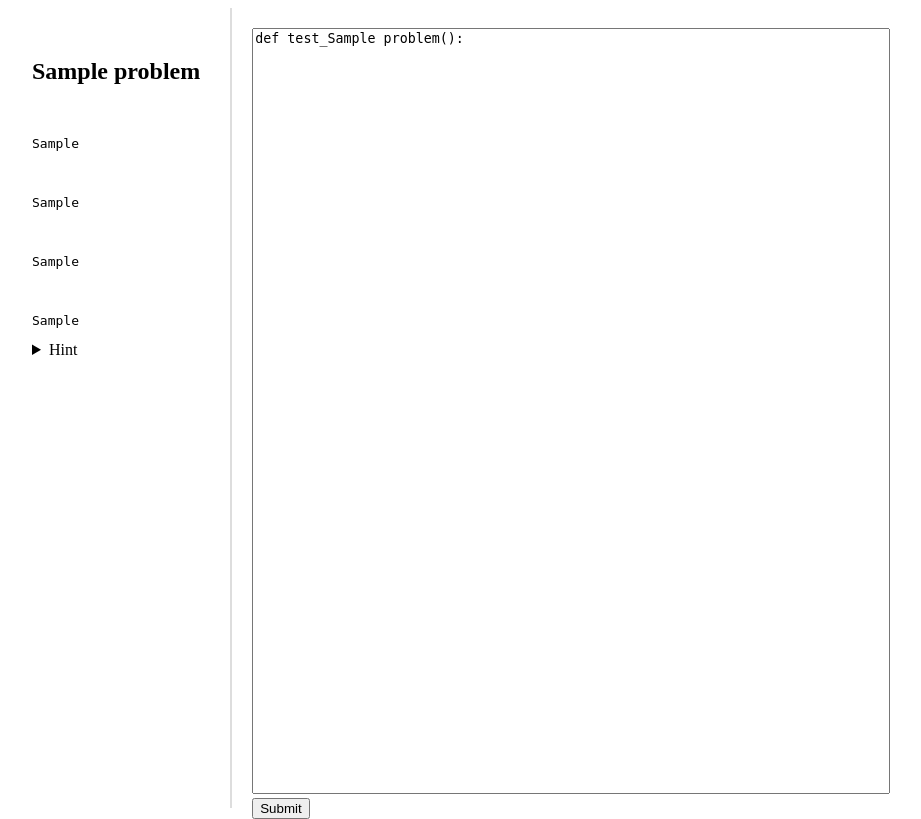
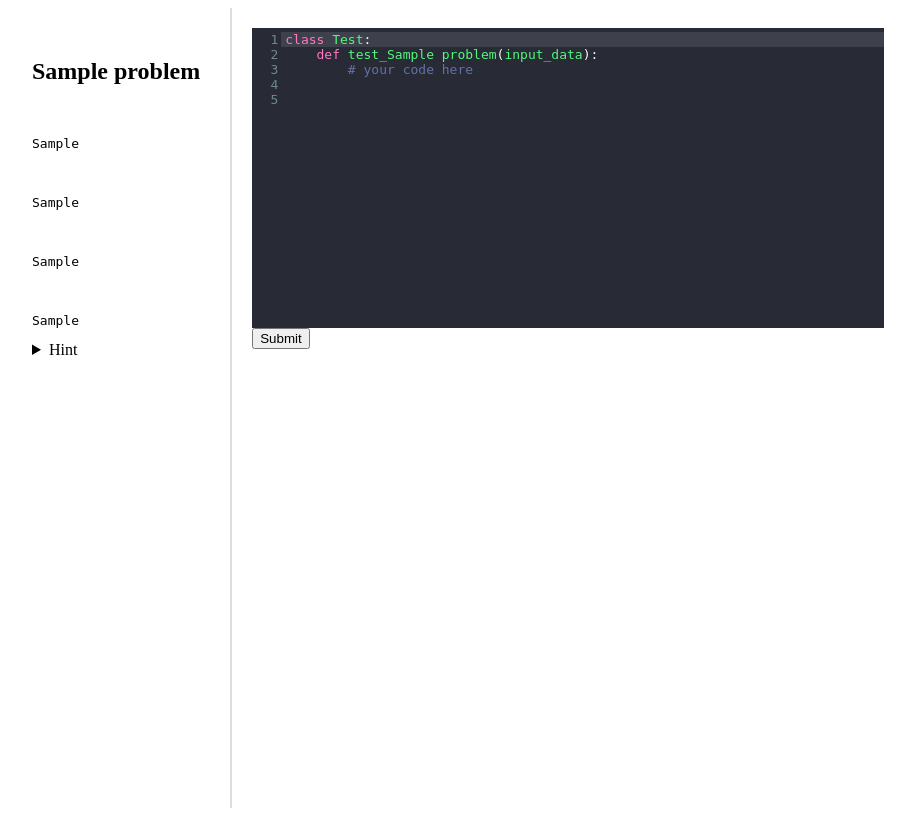
Before and after one commit to Azure2009/Code-Load-, a Flask app: page /case_problems/solving-page/1 in a window 1280 px wide. Shown: the whole page, without its empty margins (6-927 px from the left). Run offline with Flask 3, Linux system fonts and the light colour scheme; tables that the repository leaves empty hold one stand-in row (values such as "Sample post").

Commit message:
Added codemirror for frontend, pytest was able to passed a problem 100%

```diff
--- a/app.py
+++ b/app.py
@@ -217,7 +217,7 @@
             "-v", f"{os.path.abspath(submission_dir)}:/app/submission",
             "-e" f"TEST_CASES={test_cases_json}",
             "-e" f"FUNCTION_NAME={current_problem.function_name}",
-            "python-test-runner-v2"
+            "python-test-runner"
 
          ],
 
--- a/templates/base.html
+++ b/templates/base.html
@@ -4,10 +4,37 @@
     <meta charset="UTF-8">
     <meta name="viewport" content="width=device-width, initial-scale=1.0">
     <link rel="stylesheet" href="{{url_for('static', filename='css/main.css')}}">
+    <link rel="stylesheet" href="https://cdnjs.cloudflare.com/ajax/libs/codemirror/5.65.17/codemirror.min.css">
+    <link rel="stylesheet" href="https://cdnjs.cloudflare.com/ajax/libs/codemirror/5.65.17/theme/dracula.min.css">
+    <script src="https://cdnjs.cloudflare.com/ajax/libs/codemirror/5.65.17/codemirror.min.js"></script>
+    <script src="https://cdnjs.cloudflare.com/ajax/libs/codemirror/5.65.17/mode/python/python.min.js"></script>
+    <script src="https://cdnjs.cloudflare.com/ajax/libs/codemirror/5.65.17/addon/edit/closebrackets.min.js"></script>
+    <script src="https://cdnjs.cloudflare.com/ajax/libs/codemirror/5.65.17/addon/selection/active-line.min.js"></script>
     <title>Neat Code</title>
     {% block head %} {% endblock %}
 </head>
 <body>
     {% block body %}{% endblock %}
+    <script>
+  var editor = CodeMirror.fromTextArea(document.getElementById("code"), {
+    mode: "python",
+    theme: "dracula",
+    lineNumbers: true,
+    autoCloseBrackets: true,
+    styleActiveLine: true,
+    indentUnit: 4,
+    tabSize: 4,
+    extraKeys: {
+      "Tab": function(cm) {
+        cm.replaceSelection("    "); // 4 spaces
+      }
+    }
+  });
+
+  // IMPORTANT: syncs editor content back to the textarea on form submit
+  document.querySelector("form").addEventListener("submit", function() {
+    editor.save();
+  });
+</script>
 </body>
 </html>
--- a/templates/solving_page-case_problems.html
+++ b/templates/solving_page-case_problems.html
@@ -44,7 +44,11 @@
 
         <form action="/case_problems/solving-page/{{case_problem.id}}/submit" method="post">
 
-        <textarea name="code">def test_{{case_problem.function_name}}():</textarea>
+        <textarea id="code" name="code">class Test:
+    def test_{{case_problem.function_name}}(input_data):
+        # your code here
+
+        </textarea>
 
         <input type="submit" value="Submit">
 
```
Also changed, not shown: submission/e0bd0ad3-866a-4d1a-b87a-2d0ae55f2ea3/solution.py (deleted, +0 -23 lines), test-runner/test_solution.py (+21 -11 lines).
